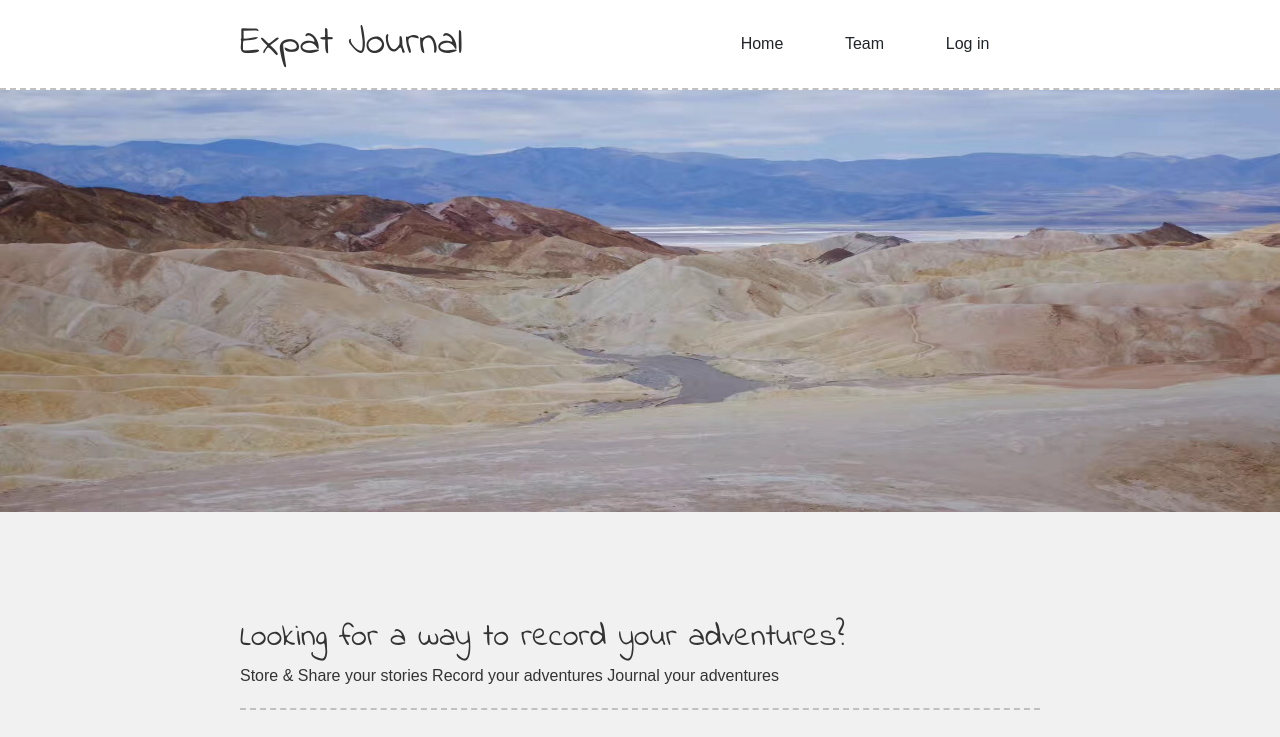
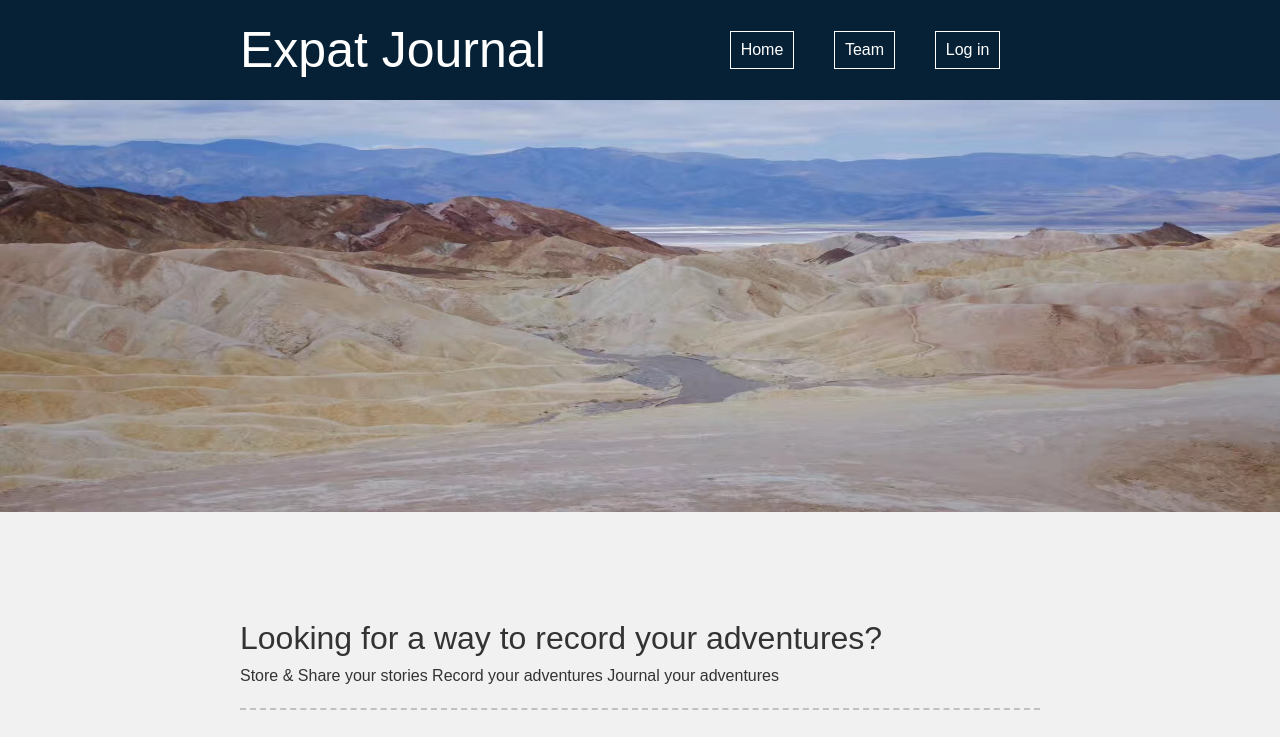
Before and after one commit to expat-journal-lambda/expatJournal-UI-Jenny, a plain HTML site: page index.html in a window 1280 px wide. Shown: the top 737 px of the page. Drawn offline with Linux system fonts and the light colour scheme; grey boxes are pictures that could not be loaded; a web font is replaced by a local one.

Commit message:
link pages

```diff
--- a/index.html
+++ b/index.html
@@ -20,8 +20,8 @@
       <div class="container nav-container">
         <h1 class="logo-heading">Expat Journal</h1>
         <nav class="nav">
-          <a class="nav-link" href="#">Home</a>
-          <a class="nav-link" href="#">Team</a>
+          <a class="nav-link" href="index.html">Home</a>
+          <a class="nav-link" href="team.html">Team</a>
           <a class="login-link" href="#">Log in</a>
         </nav>
       </div>
--- a/less/global.less
+++ b/less/global.less
@@ -9,14 +9,6 @@ html {
 html,
 body {
   font-family: "Roboto", sans-serif;
-}
-
-h1,
-h2,
-h3,
-h4,
-h5 {
-  font-family: "Indie Flower", cursive;
 }
 
 h1 {
--- a/less/home-page.less
+++ b/less/home-page.less
@@ -20,7 +20,7 @@ a {
 
 a:hover {
   background-color: white;
-  color: #062135;
+  color: @theme-color;
   border: 1px solid #062135;
 }
 
--- a/less/index.less
+++ b/less/index.less
@@ -28,6 +28,5 @@ body {
   font-family: "PT Sans", sans-serif;
 }
 
-@import "topbar.less";
 @import "tabs.less";
 @import "cards.less";
--- a/less/mixins.less
+++ b/less/mixins.less
@@ -27,7 +27,7 @@
 
   &:hover {
     background: @white;
-    color: @button-bg;
+    color: @theme-color;
   }
 }
 
--- a/less/navigation.less
+++ b/less/navigation.less
@@ -1,8 +1,7 @@
 .main-navigation {
   width: 100%;
-  height: 90px;
-  background: @main-bg;
-  border-bottom: 2px dashed @navigation-border;
+  height: 100px;
+  background: @theme-color;
   position: fixed;
 
   .nav-container {
@@ -18,6 +17,9 @@
     }
 
     .logo-heading {
+      color: @white;
+      font-size: 5rem;
+
       @media @mobile {
         font-size: 3rem;
       }
@@ -35,8 +37,13 @@
 
       a {
         font-size: 1.6rem;
-        color: @font-color;
+        color: @white;
         text-decoration: none;
+
+        &:hover {
+          background: @white;
+          color: @theme-color;
+        }
       }
     }
   }
```
Also changed, not shown: team.html (+2 -4 lines), css/index.css.
